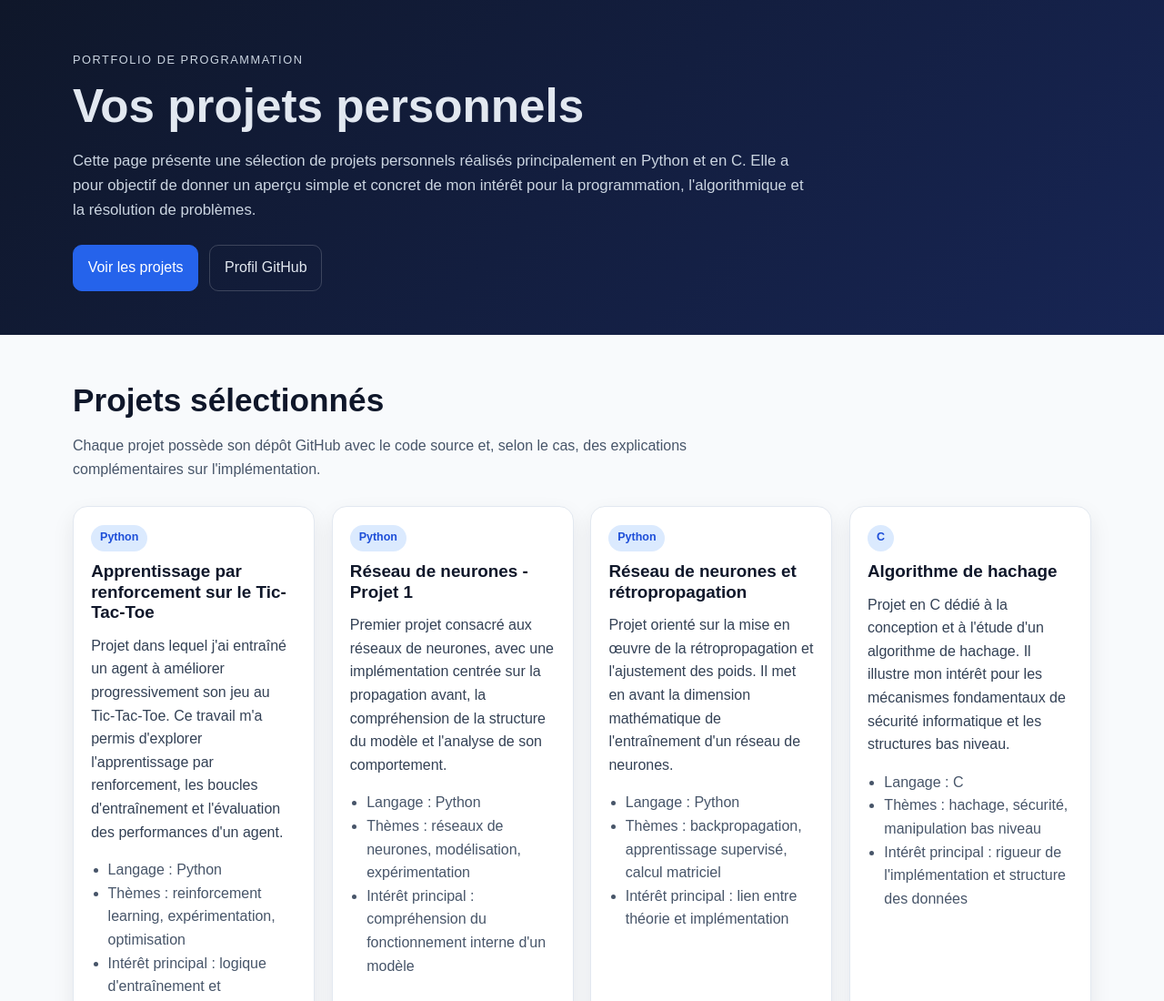
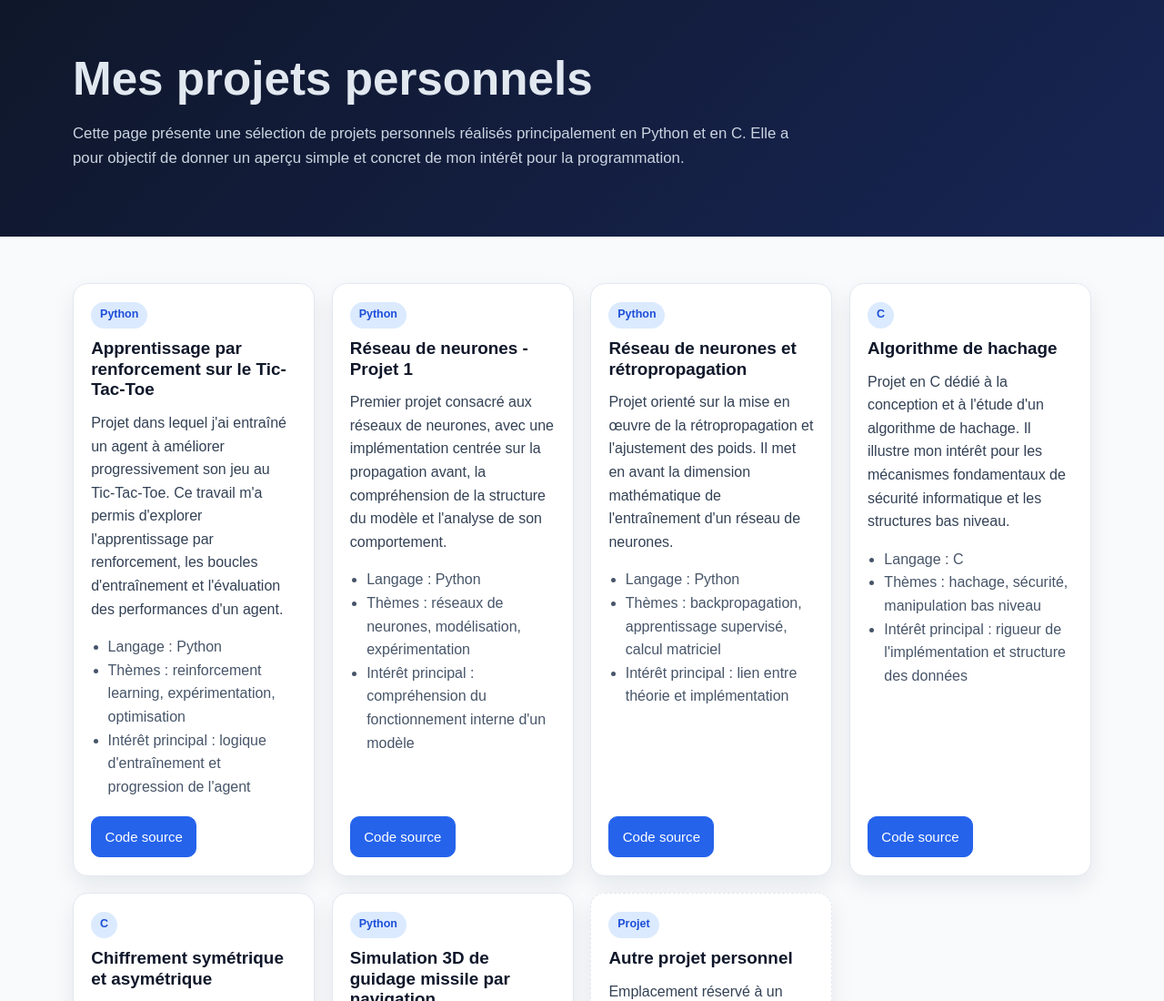
Before and after one commit to gaignerotm/gaignerotm.github.io, a plain HTML site: page index.html in a window 1280 px wide. Shown: the top 1100 px of the page at 91% size. Drawn offline with Linux system fonts and the light colour scheme.

Commit message:
Update index.html

```diff
--- a/index.html
+++ b/index.html
@@ -13,28 +13,17 @@
 <body>
   <header class="hero">
     <div class="container">
-      <p class="eyebrow">Portfolio de programmation</p>
-      <h1>Vos projets personnels</h1>
+      <h1>Mes projets personnels</h1>
       <p class="lead">
         Cette page présente une sélection de projets personnels réalisés principalement en Python et en C.
-        Elle a pour objectif de donner un aperçu simple et concret de mon intérêt pour la programmation,
-        l'algorithmique et la résolution de problèmes.
+        Elle a pour objectif de donner un aperçu simple et concret de mon intérêt pour la programmation.
       </p>
-      <div class="hero-actions">
-        <a class="button primary" href="#projects">Voir les projets</a>
-        <a class="button" href="https://github.com/gaignerotm" target="_blank" rel="noopener">Profil GitHub</a>
-      </div>
     </div>
   </header>
 
   <main>
     <section id="projects" class="section">
       <div class="container">
-        <h2>Projets sélectionnés</h2>
-        <p class="section-intro">
-          Chaque projet possède son dépôt GitHub avec le code source et, selon le cas,
-          des explications complémentaires sur l'implémentation.
-        </p>
 
         <div class="grid">
           <article class="card">
```
